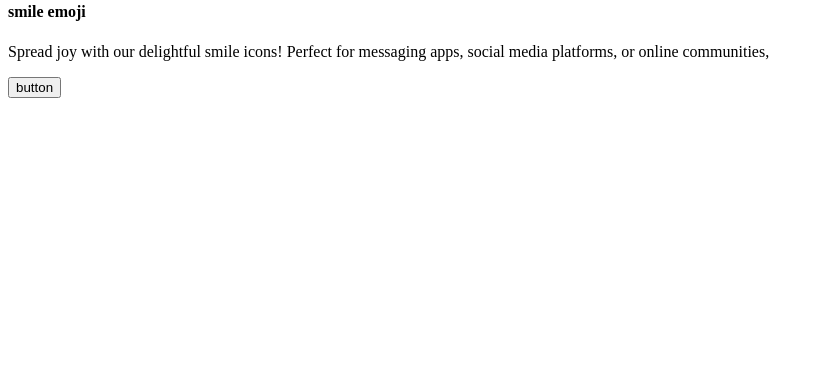
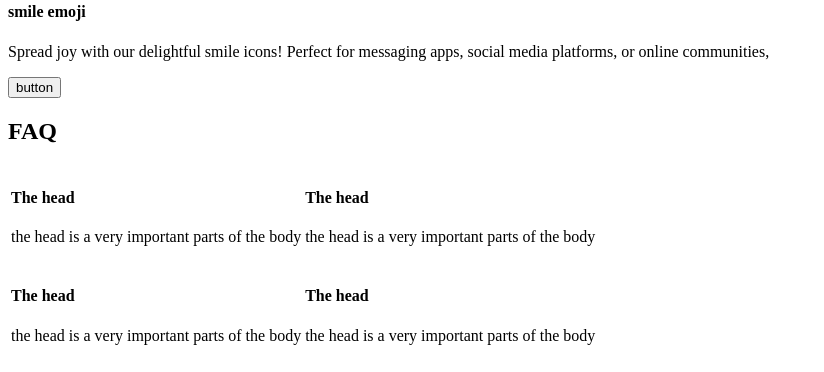
Before and after one commit to Uchegbu/alx_html_css, a plain HTML site: page html_advanced/index.html in a window 1280 px wide. Shown: the part 7683-8055 px from the top of the page, without its empty margins (0-824 px from the left). Before the commit the page ends 7789 px from the top, so only its background shows below. Drawn offline with Linux system fonts and the light colour scheme.

Commit message:
index faq

```diff
--- a/html_advanced/index.html
+++ b/html_advanced/index.html
@@ -184,6 +184,37 @@
    </div>
    <input type="button" value="button">
  </section>
+
+ <section>
+    <h2>FAQ</h2>
+   <table>
+     <tr>
+       <td>
+         <h4>The head</h4>
+         <p>the head is a very important parts of the body</p>
+        </td>
+
+        <td>
+         <h4>The head</h4>
+         <p>the head is a very important parts of the body</p>
+        </td>
+      </tr>
+
+     <tr>
+        <td>
+         <h4>The head</h4>
+         <p>the head is a very important parts of the body</p>
+        </td>
+
+        <td>
+         <h4>The head</h4>
+         <p>the head is a very important parts of the body</p>
+        </td>
+     </tr>
+
+    </table>
+ </section>
+
  </main>
 
 
```
Lines whose indentation alone changed are shown as unchanged.
